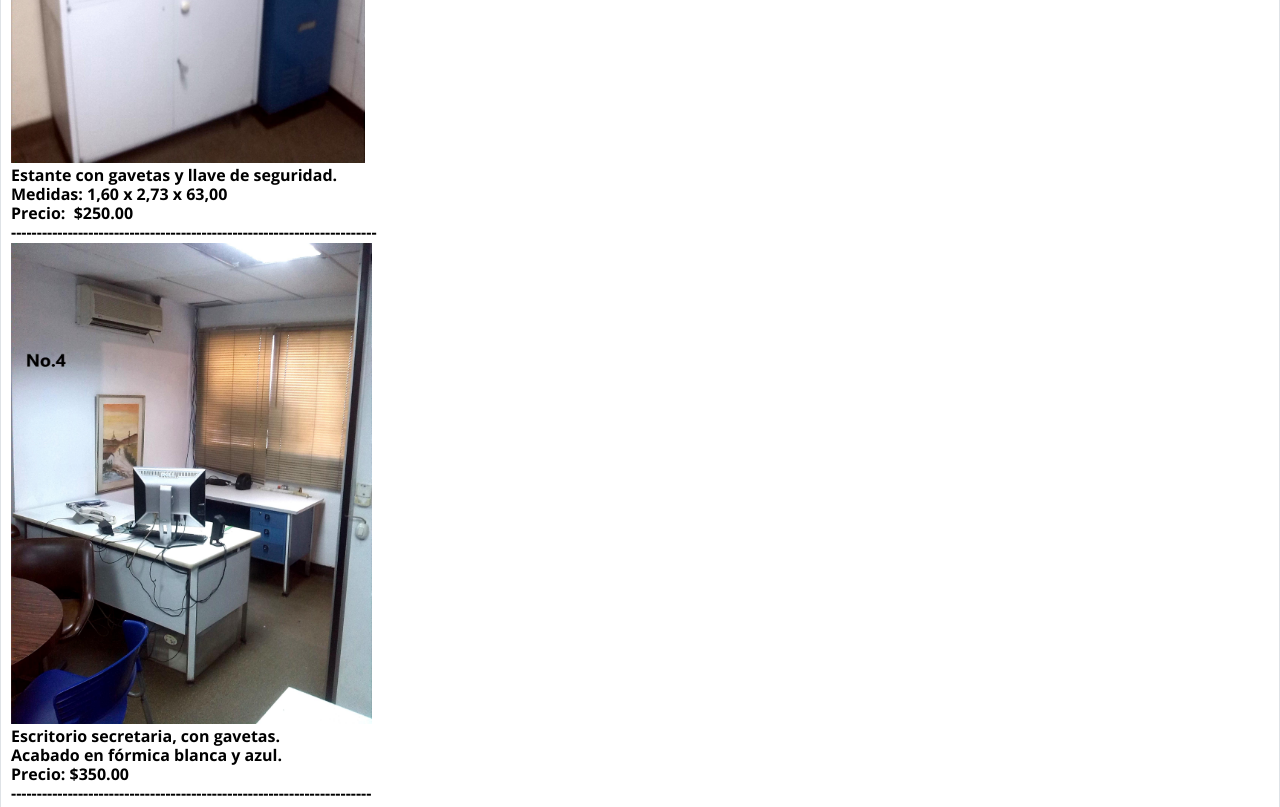
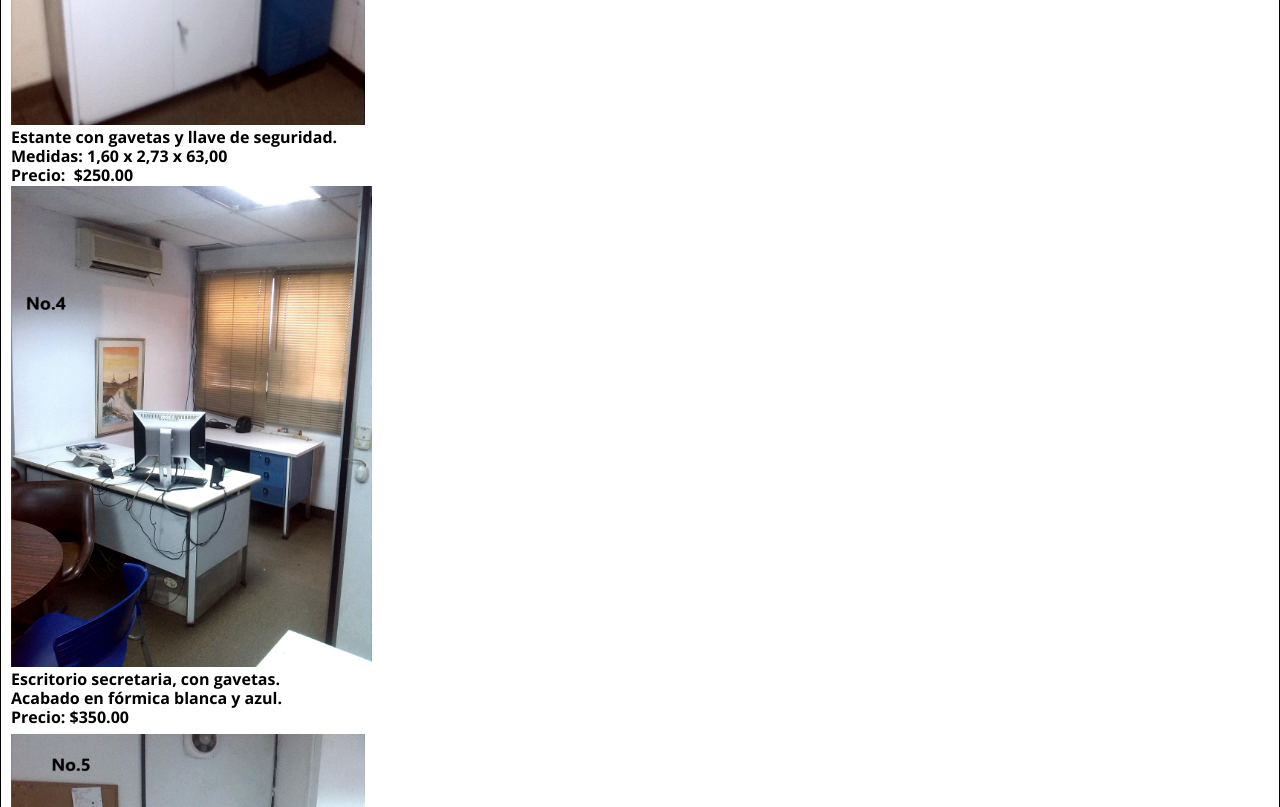
Before and after one commit to peruchoa/proyecto1, a plain HTML site: page page2.html in a window 1280 px wide. Shown: the part 1580-2387 px from the top of the page. Drawn offline with nearby package versions, Linux system fonts and the light colour scheme.

Commit message:
borde al contenedor

```diff
--- a/css/page2.css
+++ b/css/page2.css
@@ -76,7 +76,7 @@ body
    margin: 0;
    background-color: #FFFFFF;
    background-image: none;
-   border: 1px solid #DEE2E6;
+   border: 1px solid #000000;
    border-radius: 0px;
    box-sizing: border-box;
    font-size: 0;
--- a/page2.html
+++ b/page2.html
@@ -19,71 +19,70 @@
 </div>
 <div id="wb_Text4">
 <span style="color:#000000;font-family:'Open Sans';font-weight:700;   font-stretch: 75%;
-font-size:16px;">Armario metálico, varios tramos ajustables, color azul. <br>Medidas: 90,00 x 1,80 x 45,00.<br>Precio: $350.00<br>---------------------------------------------------------------------</span>
+font-size:16px;">Armario metálico, varios tramos ajustables, color azul. <br>Medidas: 90,00 x 1,80 x 45,00.<br>Precio: $350.00</span>
 </div>
 <div id="wb_Image3" style="display:block;width:357px;z-index:3;">
 <img src="images/2.jpg" id="Image3" alt="" width="357" height="476">
 </div>
 <div id="wb_Text3">
 <span style="color:#000000;font-family:'Open Sans';font-weight:700;   font-stretch: 75%;
-font-size:16px;">Combinado de biblioteca, archivador de carpetas <br>colgantes y espacio para instalar una nevera ejecutiva.<br><br>Dimensiones:<br>Largo: 1,80 mts<br>Ancho: 80 cms<br>Profundidad: 35 cms.<br><br>Precio: $450.00<br>----------------------------------------------------------------------</span>
+font-size:16px;">Combinado de biblioteca, archivador de carpetas <br>colgantes y espacio para instalar una nevera ejecutiva.<br><br>Dimensiones:<br>Largo: 1,80 mts<br>Ancho: 80 cms<br>Profundidad: 35 cms.<br><br>Precio: $450.00</span>
 </div>
 <div id="wb_Image4" style="display:block;width:354px;z-index:5;">
 <img src="images/3.jpg" id="Image4" alt="" width="354" height="472">
 </div>
 <div id="wb_Text5">
 <span style="color:#000000;font-family:'Open Sans';font-weight:700;   font-stretch: 75%;
-font-size:16px;">Estante con gavetas y llave de seguridad.<br>Medidas: 1,60 x 2,73 x 63,00<br>Precio:&nbsp; $250.00<br>-----------------------------------------------------------------------</span>
+font-size:16px;">Estante con gavetas y llave de seguridad.<br>Medidas: 1,60 x 2,73 x 63,00<br>Precio:&nbsp; $250.00</span>
 </div>
 <div id="wb_Image6" style="display:block;width:361px;z-index:7;">
 <img src="images/4.jpg" id="Image6" alt="" width="361" height="481">
 </div>
 <div id="wb_Text6">
 <span style="color:#000000;font-family:'Open Sans';font-weight:700;   font-stretch: 75%;
-font-size:16px;">Escritorio secretaria, con gavetas. <br>Acabado en fórmica blanca y azul.<br>Precio: $350.00<br>----------------------------------------------------------------------</span>
+font-size:16px;">Escritorio secretaria, con gavetas. <br>Acabado en fórmica blanca y azul.<br>Precio: $350.00</span>
 </div>
 <div id="wb_Image1" style="display:block;width:354px;z-index:9;">
 <img src="images/5.jpg" id="Image1" alt="" width="354" height="472">
 </div>
 <div id="wb_Text7">
 <span style="color:#000000;font-family:'Open Sans';font-weight:700;   font-stretch: 75%;
-font-size:16px;">Mini mesa para conferencias con cuatro sillas.<br>Medidas: 91,00 cms, altura: 76,00 cms.<br>Precio: $250.00<br>---------------------------------------------------------------------</span>
+font-size:16px;">Mini mesa para conferencias con cuatro sillas.<br>Medidas: 91,00 cms, altura: 76,00 cms.<br>Precio: $250.00</span>
 </div>
 <div id="wb_Image7" style="display:block;width:368px;z-index:11;">
 <img src="images/6.jpg" id="Image7" alt="" width="368" height="276">
 </div>
 <div id="wb_Text8">
 <span style="color:#000000;font-family:'Open Sans';font-weight:700;   font-stretch: 75%;
-font-size:16px;">Escritorio secretarial, con alero anexo y 3 gavetas.<br>Precio: $350.00<br>----------------------------------------------------------------------</span>
+font-size:16px;">Escritorio secretarial, con alero anexo y 3 gavetas.<br>Precio: $350.00</span>
 </div>
 <div id="wb_Image2" style="display:block;width:360px;z-index:13;">
 <img src="images/7.jpg" id="Image2" alt="" width="360" height="480">
 </div>
 <div id="wb_Text9">
 <span style="color:#000000;font-family:'Open Sans';font-weight:700;   font-stretch: 75%;
-font-size:16px;">Estante en fórmica con varios tramos.<br>Precio: $120.00<br>---------------------------------------------------------------------</span>
+font-size:16px;">Estante en fórmica con varios tramos.<br>Precio: $120.00</span>
 </div>
 <div id="wb_Image9" style="display:block;width:360px;z-index:15;">
 <img src="images/8.jpg" id="Image9" alt="" width="360" height="480">
 </div>
 <div id="wb_Text10">
 <span style="color:#000000;font-family:'Open Sans';font-weight:700;   font-stretch: 75%;
-font-size:16px;">Escritorio secretaria con alero anexo y gavetas.<br>Precio: $350.00<br>----------------------------------------------------------------------</span>
+font-size:16px;">Escritorio secretaria con alero anexo y gavetas.<br>Precio: $350.00</span>
 </div>
 <div id="wb_Image8" style="display:block;width:368px;z-index:17;">
 <img src="images/9.jpg" id="Image8" alt="" width="368" height="276">
 </div>
 <div id="wb_Text11">
 <span style="color:#000000;font-family:'Open Sans';font-weight:700;   font-stretch: 75%;
-font-size:16px;">Archivador de carpetas colgantes de 4 gavetas cada uno.<br>Medidas: 93,00 x 4,10 x 63,00<br>Precio: $350.00<br><br></span><span style="color:#000000;font-family:'Open Sans';font-weight:700;   font-stretch: 75%;
-font-size:13px;">Nota: en la imagen hay 2 archivadores.<br>------------------------------------------------------------------------------------</span>
+font-size:16px;">Archivador de carpetas colgantes de 4 gavetas cada uno.<br>Medidas: 93,00 x 4,10 x 63,00<br>Precio: $350.00</span>
 </div>
 <div id="wb_Image10" style="display:block;width:345px;z-index:19;">
 <img src="images/10.jpg" id="Image10" alt="" width="345" height="460">
 </div>
 <div id="wb_Text12">
 <span style="color:#000000;font-family:'Open Sans';font-weight:700;   font-stretch: 75%;
-font-size:16px;">Archivador para carpetas colgantes con puertas <br>metálicas y llave de seguridad. <br><br>Archivador metalico para carpetas colganes con poco uso, puertas con llaves de seguridad.<br>Precio: $750.00<br>----------------------------------------------------------------------</span>
+font-size:16px;">Archivador para carpetas colgantes con puertas <br>metálicas y llave de seguridad. <br>Precio: $750.00</span>
 </div>
 </div>
 </body>
```
Also changed, not shown: images/1.jpg, 1 other file.
